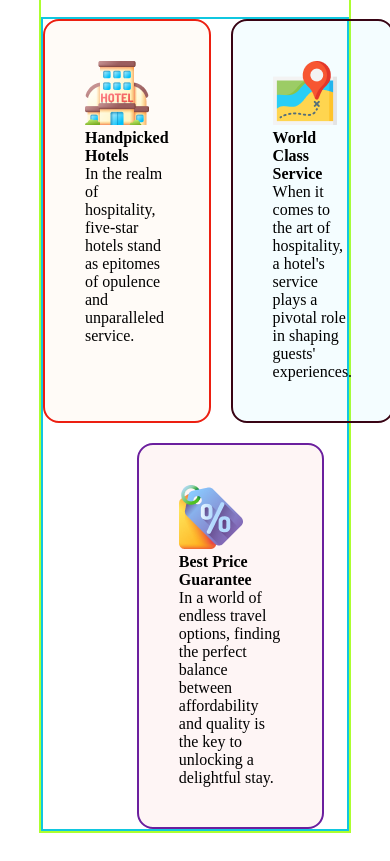
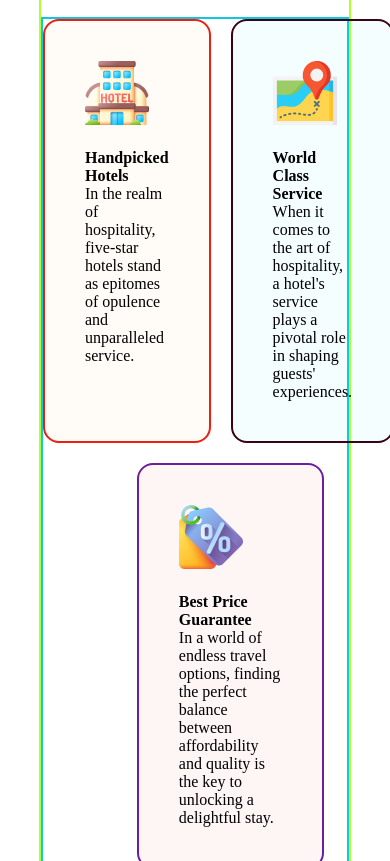
Before and after one commit to shipon1242/batch9-my-second-assignment, a plain HTML site: page index.html in a window 390 px wide. Shown: the part 1920-2781 px from the top of the page. Before the commit the page ends 2753 px from the top, so only its background shows below. Drawn offline with Linux system fonts and the light colour scheme.

Commit message:
why chose us added without mobile

```diff
--- a/index.html
+++ b/index.html
@@ -68,20 +68,20 @@
     </div>
     <div class="box">
     <div class="box-1">
-        <img src="Images/hotel 1.png" alt="">
+        <img class="why-img"  src="Images/hotel 1.png" alt="">
         <h4>Handpicked Hotels</h4>
         <p>In the realm of hospitality, five-star hotels stand as epitomes of opulence and unparalleled service.</p>
 
     </div>
     <div class="box-2">
-        <img src="Images/map 1.png" alt="">
+        <img class="why-img"  src="Images/map 1.png" alt="">
         <h4>
             World Class Service
         </h4>
         <p>When it comes to the art of hospitality, a hotel's service plays a pivotal role in shaping guests' experiences.</p>
     </div>
     <div class="box-3">
-        <img src="Images/price-tag 1.png" alt="">
+        <img class="why-img" src="Images/price-tag 1.png" alt="">
         <h4>
             Best Price Guarantee
         </h4>
--- a/styles/travel.css
+++ b/styles/travel.css
@@ -185,6 +185,9 @@ margin:0 auto
     padding: 40px;
 
 }
+.why-img{
+    padding-bottom: 20px;
+}
 
 .box-1 {
 
@@ -195,7 +198,7 @@ margin:0 auto
 .box-2 {
     border: 2px solid rgb(56, 4, 20);
     background: rgba(41, 206, 246, 0.05);
-  margin-right: 0;
+  margin-right:0;
 
 
 }
```
